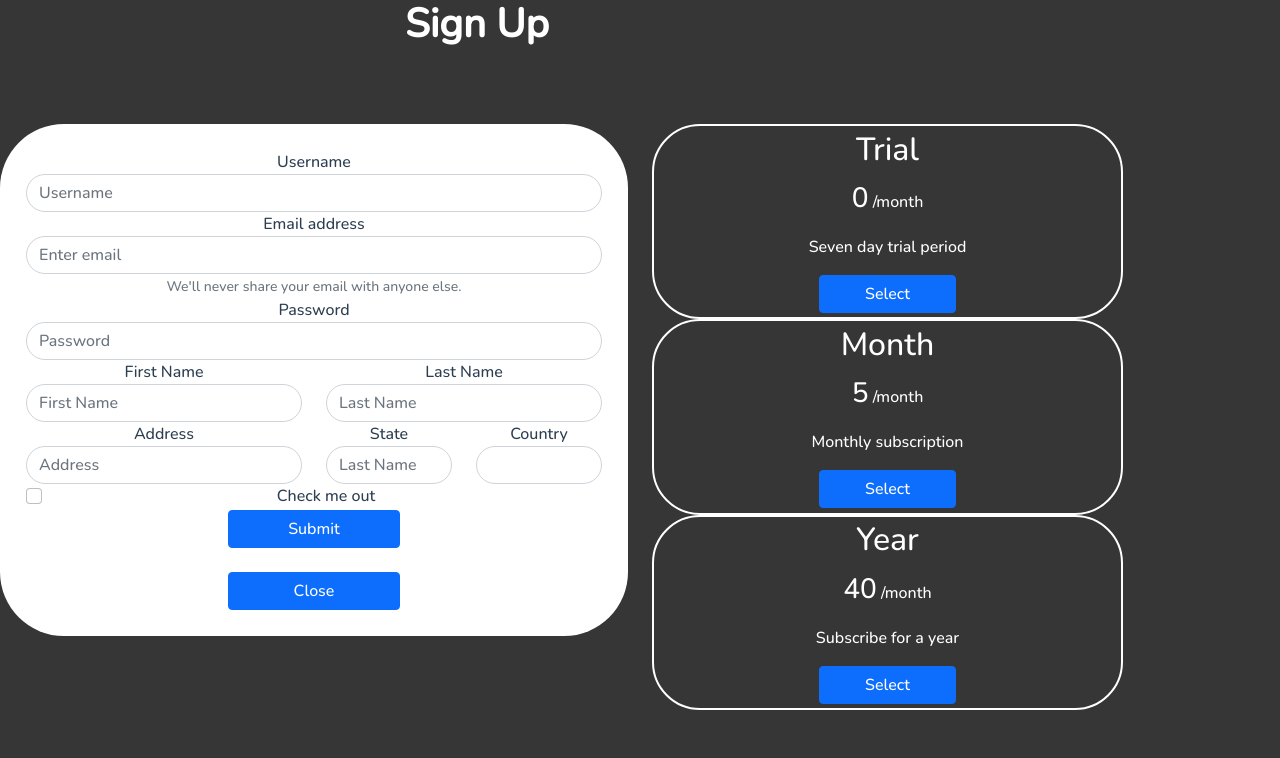
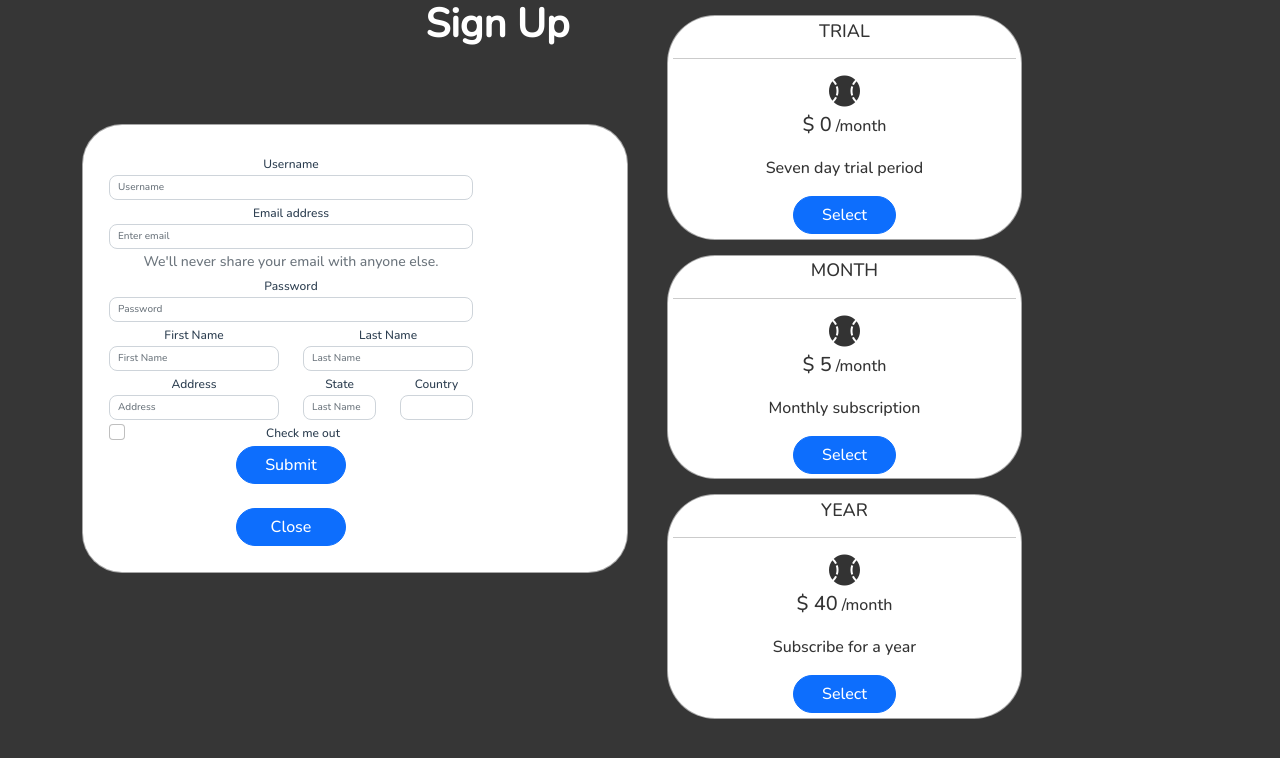
Before and after one commit to JamesHanovnikian/legendary_app, a Vue app: page / in a window 1280 px wide. Shown: the top 758 px of the page. Built offline with nearby package versions, Linux system fonts and the light colour scheme; a web font is replaced by a local one.

Commit message:
fix side panel

```diff
--- a/src/views/Home.vue
+++ b/src/views/Home.vue
@@ -1,5 +1,6 @@
 <template>
   <div class="home">
+    <div class="container">
     <main class="signup-grid">
       <div class="header">
         <h1> Sign Up</h1>
@@ -8,49 +9,49 @@
         <div class="card">
           <div class="card-body">
             <form>
-             <div class="form-group">
+             <div class="form-group input-group-sm">
                 <label for="exampleInputEmail1">Username</label>
                 <input type="text" class="form-control" id="exampleInputEmail1" aria-describedby="emailHelp" placeholder="Username">
               </div>
-              <div class="form-group">
+              <div class="form-group input-group-sm ">
                 <label for="exampleInputEmail1">Email address</label>
                 <input type="email" class="form-control" id="exampleInputEmail1" aria-describedby="emailHelp" placeholder="Enter email">
                 <small id="emailHelp" class="form-text text-muted">We'll never share your email with anyone else.</small>
               </div>
-              <div class="form-group">
-                <label for="exampleInputPassword1">Password</label>
+              <div class="form-group input-group-sm ">
+                <label class="justify-content-start" for="exampleInputPassword1">Password</label>
                 <input type="password" class="form-control" id="exampleInputPassword1" placeholder="Password">
               </div>
               <div class="row">
                 <div class="col-6">
-                  <div class="form-group">
+                  <div class="form-group input-group-sm ">
                     <label for="exampleInputPassword1">First Name</label>
                     <input type="text" class="form-control" id="exampleInputPassword1" placeholder="First Name">
                   </div>
                 </div>
                 <div class="col-6">
-                  <div class="form-group">
+                  <div class="form-group input-group-sm ">
                     <label for="exampleInputPassword1"> Last Name</label>
                     <input type="text" class="form-control" id="exampleInputPassword1" placeholder="Last Name">
                   </div>
                 </div>
               </div>
               <div class="row">
-                <div class="col-6">
-                  <div class="form-group">
+                <div class="col-6 ">
+                  <div class="form-group input-group-sm ">
                     <label for="exampleInputPassword1"> Address </label>
                     <input type="text" class="form-control" id="exampleInputPassword1" placeholder="Address">
                   </div>
                 </div>
                 <div class="col-3">
-                  <div class="form-group">
+                  <div class="form-group input-group-sm ">
                     <label for="exampleInputPassword1"> State </label>
                     <input type="text" class="form-control" id="exampleInputPassword1" placeholder="Last Name">
                   </div>
                 </div>
                 <div class="col-3">
-                  <div class="form-group">
-                    <label for="exampleInputPassword1"> Country </label>
+                  <div class="form-group input-group-sm ">
+                    <label class="control-label"> Country </label>
                     <input type="dropdown" class="form-control" id="exampleInputPassword1" placeholder="">
                   </div>
                 </div>
@@ -69,8 +70,10 @@
       <div class="subscription-options">
         <div v-for="product in products">
           <div class="product-box">
-            <h2> {{ product.name }}</h2>
-            <p> <span class="price"> {{ product.price }}</span> /month </p>
+            <h3 class="title"> {{ product.name }}</h3>
+            <hr>
+             <i class="fas fa-baseball-ball fa-2x "></i>
+            <p> <span class="price"> $ {{ product.price }}</span> /month </p>
             <p> {{ product.description }} </p>
             <button class="btn btn-primary"> Select </button>
           </div>
@@ -99,7 +102,7 @@
           </div> -->
 
     </main>
-
+    </div>
 
 
 
@@ -143,23 +146,50 @@
   grid-column-start: 1;
   grid-column-end: 3;
   grid-row-start: 2;
+  grid-row-end: 4;
+}
+
+.registration-form .card {
+  border: 1.5px solid rgb(146, 146, 146, 0.8);
+}
+
+.registration-form .form-control {
+  border-radius: 8px;
+  font-size: 10px;
+}
+
+.registration-form label {
+  font-size: 12px;
 }
 
 .subscription-options {
   grid-column-start: 3;
   grid-column-end: 5;
+  grid-row-start: 1;
   color: #fff;
+}
+
+.subscription-options .title {
+  text-transform: uppercase;
 }
 
 .subscription-options .product-box {
   border-radius: 3rem;
-  border: 2px solid #fff;
-  width: 75%;
+  border: 1.5px solid rgb(146, 146, 146, 0.8);
+  width: 65%;
   padding: 4.5px;
+  margin: 15px;
+  background-color: #fff;
+  color: #333;
+}
+
+.subscription-options label {
+  font-size: 8px;
 }
 
 form {
   padding: 10px;
+  width: 75%;
 }
 
 form .form-group input {
@@ -174,11 +204,15 @@ h1 {
   font-weight: 600;
 }
 
+h3 {
+  font-size: 18px;
+}
+
 .card-title {
   font-size: 1.2rem;
 }
 .price {
-  font-size: 1.75rem;
+  font-size: 1.25rem;
 }
 
 .subscription-options .card {
@@ -191,21 +225,23 @@ h1 {
 
 .btn {
   width: 30%;
+  border-radius: 3rem;
 }
 
 .card {
-  border-radius: 4rem;
+  border-radius: 2.5rem;
   border: none;
 }
 
 .card-text {
 }
 
-.subscription-options .card:hover {
+.subscription-options .product-box:hover {
   transform: scale(1.02, 1.02);
   box-shadow: 0 1rem 3rem rgba(0, 0, 0, 0.75) !important;
   will-change: transform;
   backface-visibility: hidden;
+  background-color: rgba(226, 221, 221, 0.8);
 }
 
 .card:hover::after {
```
